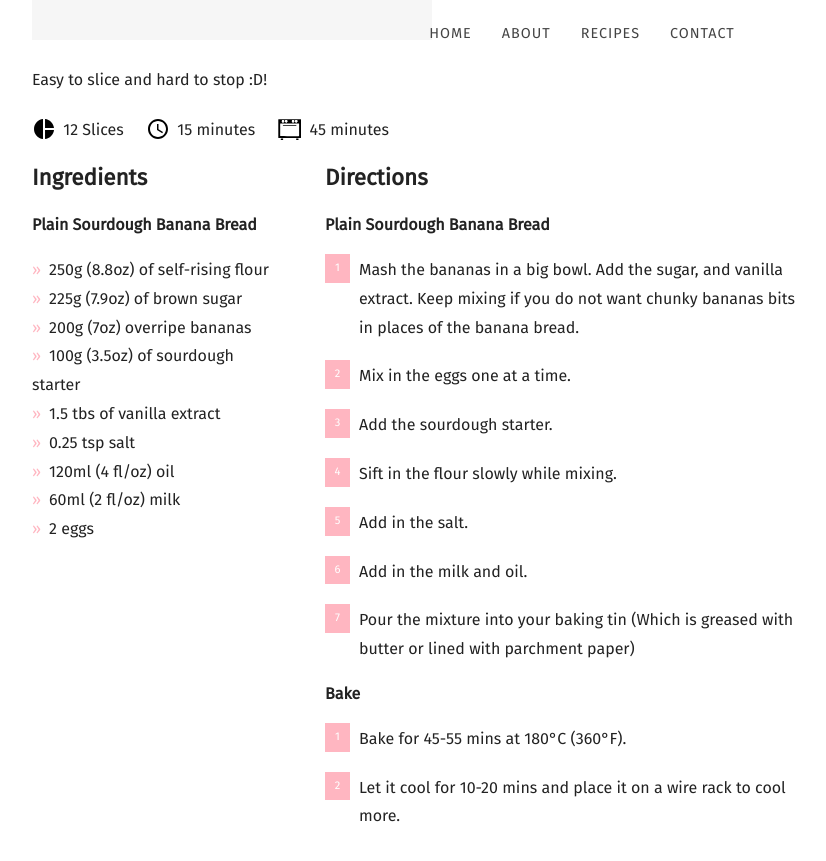
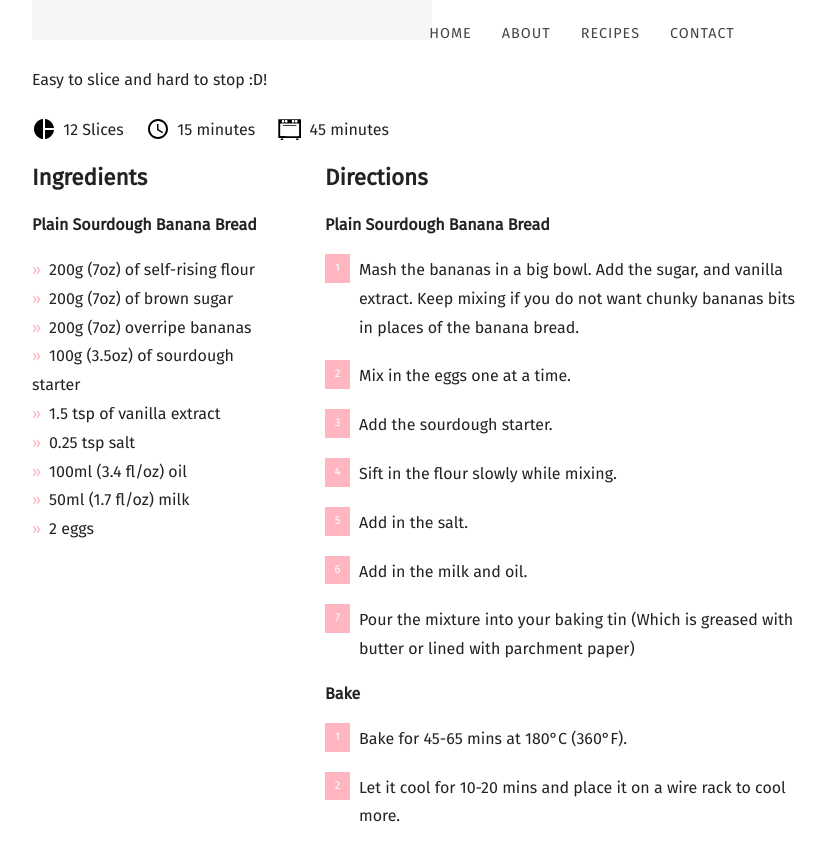
Before and after one commit to mcginleyireland/irishbaking.github.io, a Jekyll site: the page built from _posts/2020-10-03-plain-sourdough-banana-bread.md, in a window 1280 px wide and 900 px high, scrolled down 1416 px. Shown: the top 861 px of the window, without its empty margins (58-884 px from the left). Built offline with Jekyll 4.4.1, drawn with Linux system fonts in a browser that asks for light colours; nearby versions of some CDN libraries; some web fonts are replaced.

Commit message:
Updating the ratios for the sourdough bread recipe.

```diff
--- a/_posts/2020-10-03-plain-sourdough-banana-bread.md
+++ b/_posts/2020-10-03-plain-sourdough-banana-bread.md
@@ -11,14 +11,14 @@ recipe:
   ingredients_markdown: |-
     **Plain Sourdough Banana Bread**
 
-    * 250g (8.8oz) of self-rising  flour
-    * 225g (7.9oz) of brown sugar
+    * 200g (7oz) of self-rising  flour
+    * 200g (7oz) of brown sugar
     * 200g (7oz) overripe bananas
     * 100g (3.5oz) of sourdough starter
-    * 1.5 tbs of vanilla extract
+    * 1.5 tsp of vanilla extract
     * 0.25 tsp salt
-    * 120ml (4 fl/oz) oil
-    * 60ml (2 fl/oz) milk
+    * 100ml (3.4 fl/oz) oil
+    * 50ml (1.7 fl/oz) milk
     * 2 eggs
   directions_markdown: |-
     **Plain Sourdough Banana Bread**
@@ -33,7 +33,7 @@ recipe:
 
     **Bake**
 
-    1. Bake for 45-55 mins at 180°C (360°F).
+    1. Bake for 45-65 mins at 180°C (360°F).
     2. Let it cool for 10-20 mins and place it on a wire rack to cool more.
 
 ---
```
